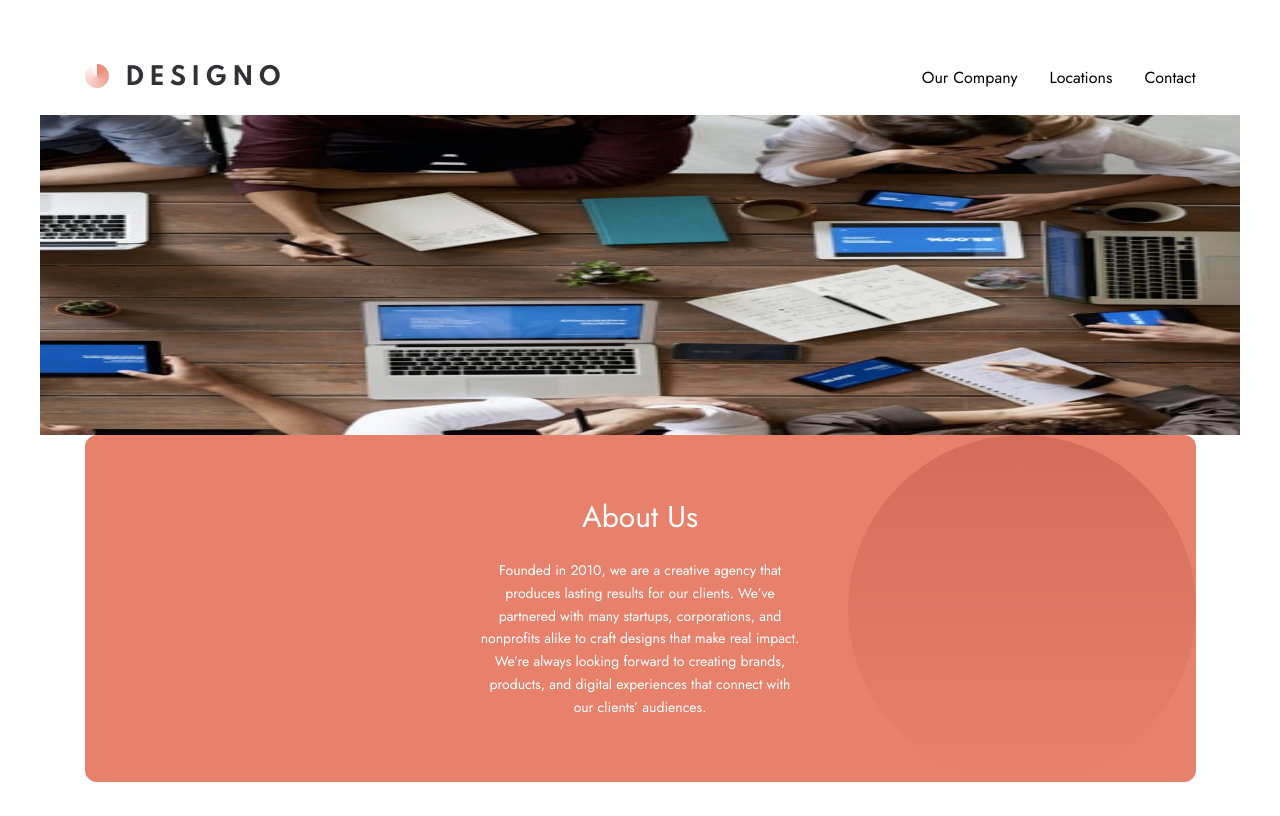
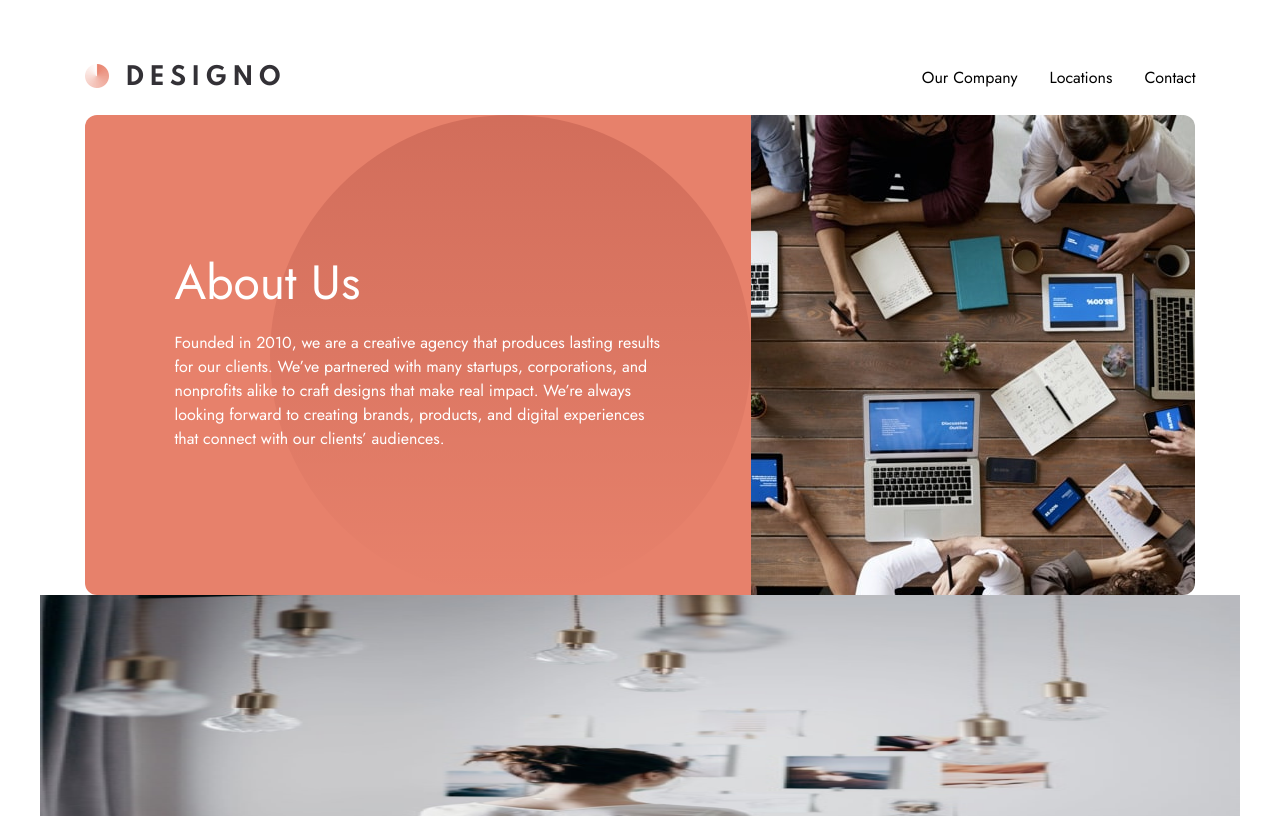
Before and after one commit to waldekglaz/designo, a Next.js app: page /company in a window 1280 px wide. Shown: the top 816 px of the page. Built offline with nearby package versions, Linux system fonts and the light colour scheme.

Commit message:
Added HeroWithImage

```diff
--- a/src/app/company/page.tsx
+++ b/src/app/company/page.tsx
@@ -4,35 +4,18 @@ import HeroSecondary from "@/components/HeroSecondary/HeroSecondary";
 import TextCard from "@/components/TextCard/TextCard";
 import { locations } from "@/constants/const";
 import IllustratedCard from "@/components/IllustratedCard/IllustratedCard";
+import HeroWithImage from "@/components/HeroWithImage/HeroWithImage";
 
 const Company = () => {
   return (
     <>
-      <div className="relative w-full min-h-80">
-        <Image
-          src="/assets/about/mobile/image-about-hero.jpg"
-          alt="Picture of our office"
-          fill={true}
-          className="md:hidden"
-        />
-        <Image
-          src="/assets/about/tablet/image-about-hero.jpg"
-          alt="Picture of our office"
-          fill={true}
-          className="hidden md:block md:rounded-t-xl"
-        />
-        <Image
-          src="/assets/about/desktop/image-about-hero.jpg"
-          alt="Picture of our office"
-          fill={true}
-          className="hidden xl:block"
-        />
-      </div>
-
-      <HeroSecondary
+      <HeroWithImage
+        src="/assets/about/desktop/image-about-hero.jpg"
+        alt="Picture of our office"
         title="About Us"
         text="Founded in 2010, we are a creative agency that produces lasting results for our clients. We’ve partnered with many startups, corporations, and nonprofits alike to craft designs that make real impact. We’re always looking forward to creating brands, products, and digital experiences that connect with our clients’ audiences."
       />
+
       <div className="relative w-full min-h-80 md:rounded-t-lg">
         <Image
           src="/assets/about/mobile/image-world-class-talent.jpg"
@@ -59,7 +42,7 @@ const Company = () => {
         text="We are a crew of strategists, problem-solvers, and technologists. Every design is thoughtfully crafted from concept to launch, ensuring success in its given market. We are constantly updating our skills in a myriad of platforms."
         text2="Our team is multi-disciplinary and we are not merely interested in form — content and meaning are just as important. We give great importance to craftsmanship, service, and prompt delivery. Clients have always been impressed with our high-quality outcomes that encapsulates their brand’s story and mission."
       />
-      <section className="pt-32">
+      <section className="pt-32 lg:flex justify-evenly">
         {locations.map((location) => (
           <IllustratedCard
             key={location.name}
--- a/src/components/Header/Header.tsx
+++ b/src/components/Header/Header.tsx
@@ -10,7 +10,7 @@ interface HeaderProps {
 
 const Header = ({ onClick, isMenuOpen, onLinkClick }: HeaderProps) => {
   return (
-    <header className="px-4 py-6 flex justify-between items-center md:pt-16 md:px-10 lg:w-[1111px] lg:mx-auto lg:px-0">
+    <header className="px-4 py-6 flex justify-between items-center md:pt-16 md:px-10 lg:px-10 lg:mx-auto xl:w-[1111px] xl:px-0">
       <Link href="/" onClick={onLinkClick}>
         <Image
           src="/assets/shared/desktop/logo-dark.png" // Route of the image file
--- a/src/components/HeroSecondary/HeroSecondary.tsx
+++ b/src/components/HeroSecondary/HeroSecondary.tsx
@@ -7,7 +7,7 @@ interface HeroSecondaryProps {
 
 const HeroSecondary = ({ title, text }: HeroSecondaryProps) => {
   return (
-    <div className="bg-hero-pattern bg-right-top  bg-contain  bg-no-repeat bg-orange text-center py-28 text-white px-6 md:rounded-xl md:py-16 md:rounded-t-none md:mb-32 lg:rounded-t-xl lg:max-w-[1111px] lg:mx-auto">
+    <div className="bg-hero-pattern bg-right-top  bg-contain  bg-no-repeat bg-orange text-center py-28 text-white px-6 md:rounded-xl md:py-16 md:rounded-t-none  lg:rounded-t-xl lg:max-w-[1111px] lg:mx-auto">
       <h1 className="text-3xl mb-6">{title}</h1>
       <p className="text-sm leading-relaxed md:w-80 mx-auto ">{text}</p>
     </div>
--- /dev/null
+++ b/src/components/HeroWithImage/HeroWithImage.tsx
@@ -0,0 +1,32 @@
+import React from "react";
+import Image from "next/image";
+
+interface HeroWithImageProps {
+  title: string;
+  text: string;
+  src: string;
+  alt: string;
+}
+
+const HeroWithImage = ({ title, text, src, alt }: HeroWithImageProps) => {
+  return (
+    <div className="lg:flex max-w-[1111px] mx-auto">
+      <div className="relative h-[375px] lg:h-[480px] basis-2/5 order-2">
+        <Image
+          src={src}
+          alt={alt}
+          fill={true}
+          className="md:rounded-t-xl object-cover lg:rounded-r-xl lg:rounded-l-none"
+        />
+      </div>
+      <div className="bg-hero-pattern bg-right-top  bg-contain  bg-no-repeat bg-orange text-center py-20 text-white px-6 md:rounded-xl md:py-16 md:rounded-t-none lg:max-w-[1111px] lg:mx-auto basis-3/5 lg:rounded-l-xl lg:rounded-r-none lg:flex flex-col justify-center lg:text-left lg:px-[90px]">
+        <h1 className="text-3xl mb-6 xl:text-5xl">{title}</h1>
+        <p className="text-sm leading-relaxed md:w-80 mx-auto lg:ml-0 xl:text-base xl:w-auto">
+          {text}
+        </p>
+      </div>
+    </div>
+  );
+};
+
+export default HeroWithImage;
```
